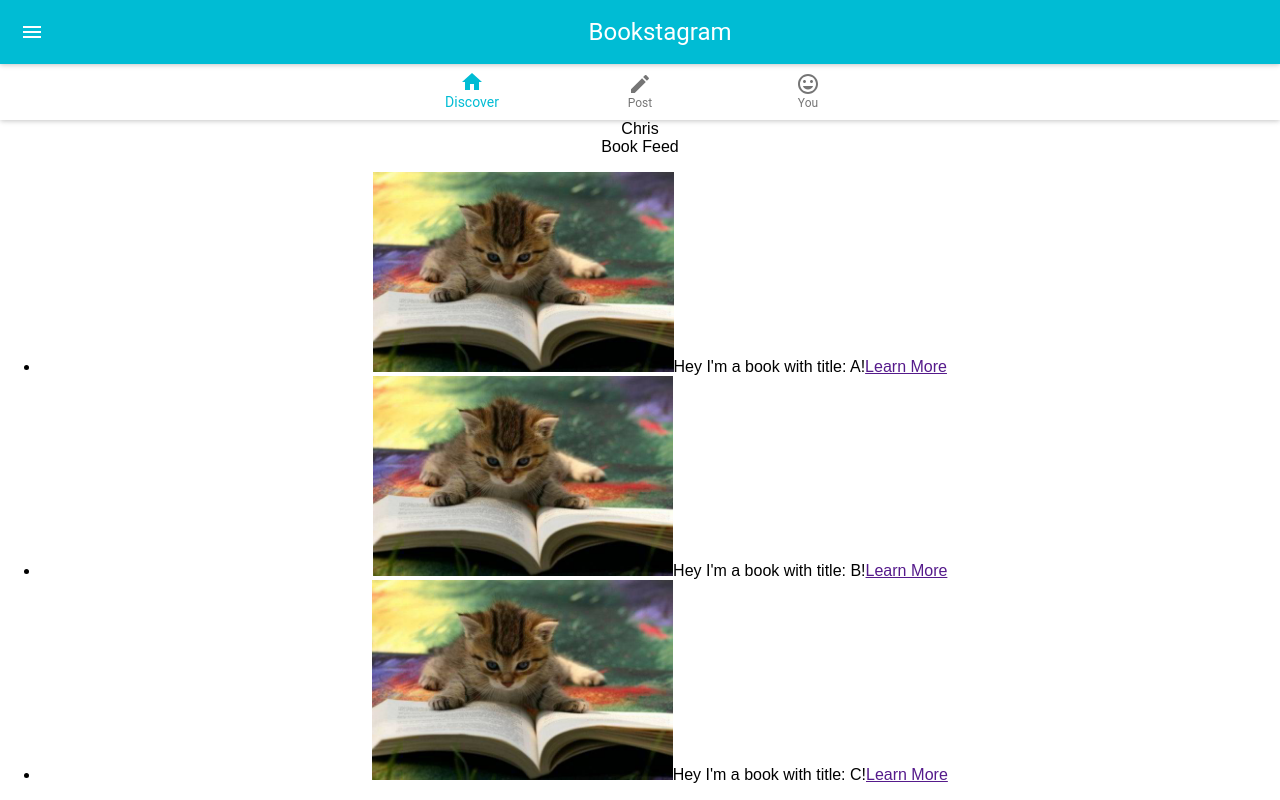
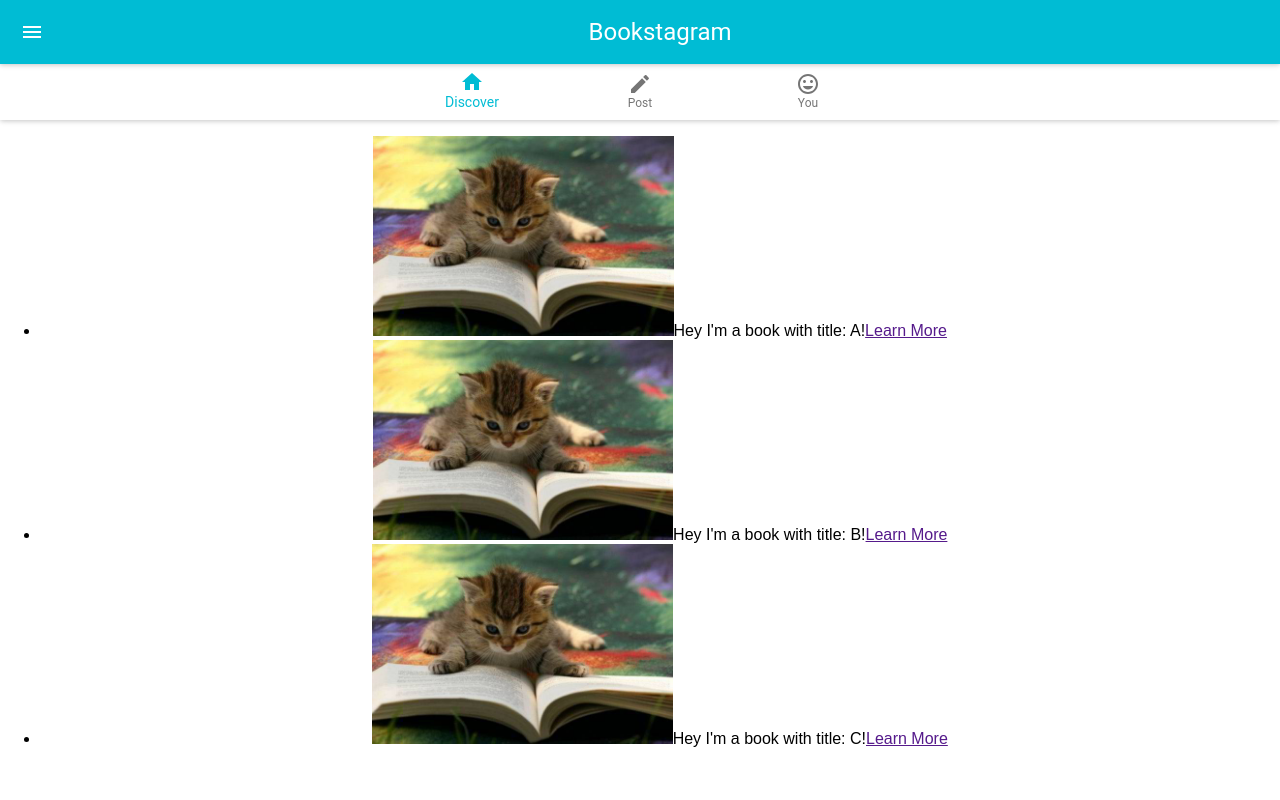
Before and after one commit to chriskwan/bookstagram, a React (Create React App) app: page / in a window 1280 px wide. Built offline with nearby package versions, Linux system fonts and the light colour scheme; what react-tap-event-plugin would draw is missing.

Commit message:
Minor cleanup

```diff
--- a/src/App.js
+++ b/src/App.js
@@ -25,7 +25,6 @@ class App extends Component {
     };
 
     this.state = {
-      user: "Chris",
       books: [{ title: "A" }, { title: "B" }, { title: "C" }],
       currentAppState: this.appStates.feed,
       currentBook: null
@@ -83,7 +82,6 @@ class App extends Component {
               onChangeToDetails={this.handleChangeToDetails}
               onChangeToProfile={this.handleChangeToProfile}
             />
-            {this.state.user}
             { currentView }
         </div>
       </MuiThemeProvider>
--- a/src/BookFeed.js
+++ b/src/BookFeed.js
@@ -13,7 +13,7 @@ class BookFeed extends Component {
     }
 
     render() {
-        const books = this.props.books.map(book => {
+        const bookTiles = this.props.books.map(book => {
             return (
                 <li key={book.title}>
                     <BookTile book={book} onBookClick={(e) => {
@@ -26,9 +26,8 @@ class BookFeed extends Component {
 
         return (
             <div>
-                Book Feed
                 <ul>
-                    {books}
+                    {bookTiles}
                 </ul>
             </div>
         );
```
